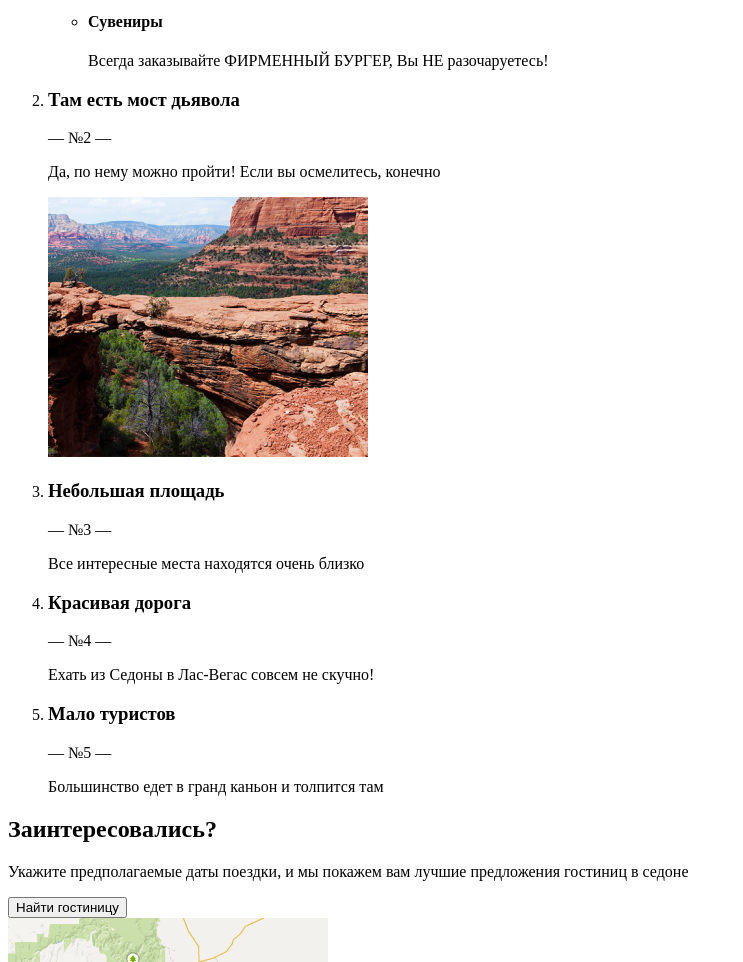
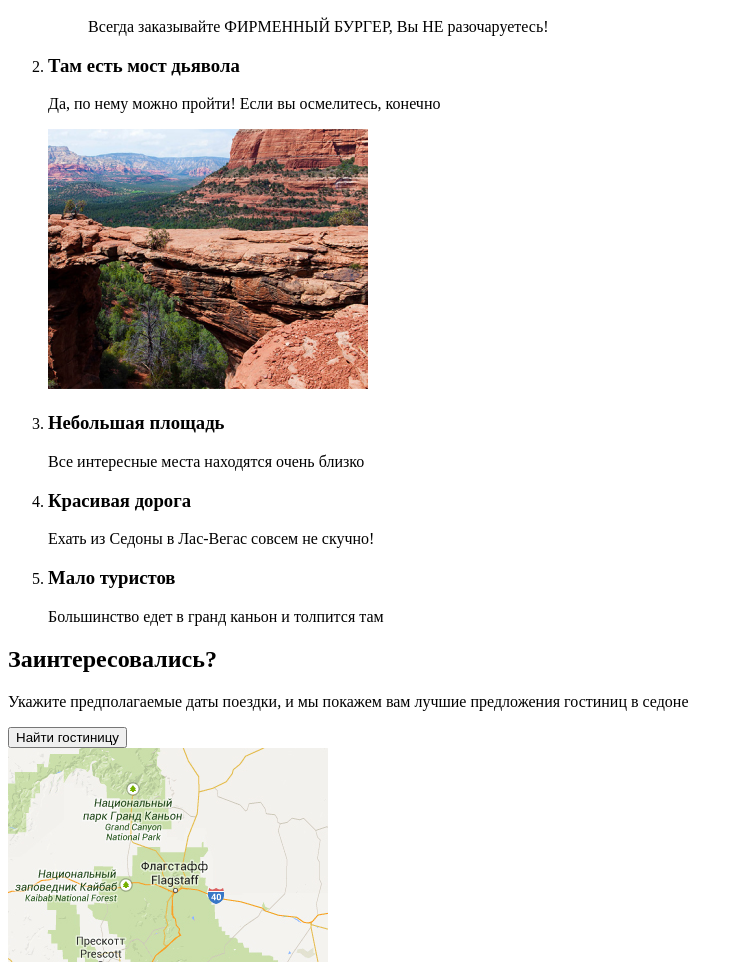
Before and after one commit to htmlacademy-adaptive/1309327-sedona-25, a website: page source/index.html in a window 1280 px wide. Shown: the part 1070-2032 px from the top of the page, without its empty margins (0-743 px from the left). Drawn offline with Linux system fonts and the light colour scheme.

Commit message:
deleting paragraph with numbers

```diff
--- a/source/index.html
+++ b/source/index.html
@@ -51,7 +51,6 @@
           <ol class="advantages__list">
             <li class="advantages__item advantage">
               <h3 class="advantage__title">Настоящий городок</h3>
-              <p class="advantage__number">— №1 —</p>
               <p class="advantage__description">Седона не аттракцион для туристов, там течет своя жизнь</p>
               <img class="advantage__image" src="./img/photo-city@1x 1.png" alt="Фото городка">
               <ul class="advantage__detail-list">
@@ -71,23 +70,19 @@
             </li>
             <li class="advantages__item advantage">
               <h3 class="advantage__title">Там есть мост дьявола</h3>
-              <p class="advantage__number">— №2 —</p>
               <p class="advantage__description">Да, по нему можно пройти! Если вы осмелитесь, конечно</p>
               <img class="advantage__image" src="./img/photo-bridge@1x 1.png" alt="Фото моста">
             </li>
             <li class="advantages__item advantage advantage--inactive">
               <h3 class="advantage__title advantage__title--inactive">Небольшая площадь</h3>
-              <p class="advantage__number">— №3 —</p>
               <p class="advantage__description">Все интересные места находятся очень близко</p>
             </li>
             <li class="advantages__item advantage advantage--inactive">
               <h3 class="advantage__title advantage__title--inactive">Красивая дорога</h3>
-              <p class="advantage__number">— №4 —</p>
               <p class="advantage__description">Ехать из Седоны в Лас-Вегас совсем не скучно!</p>
             </li>
             <li class="advantages__item advantage advantage--inactive">
               <h3 class="advantage__title advantage__title--inactive">Мало туристов</h3>
-              <p class="advantage__number">— №5 —</p>
               <p class="advantage__description">Большинство едет в гранд каньон и толпится там</p>
             </li>
           </ol>
```
